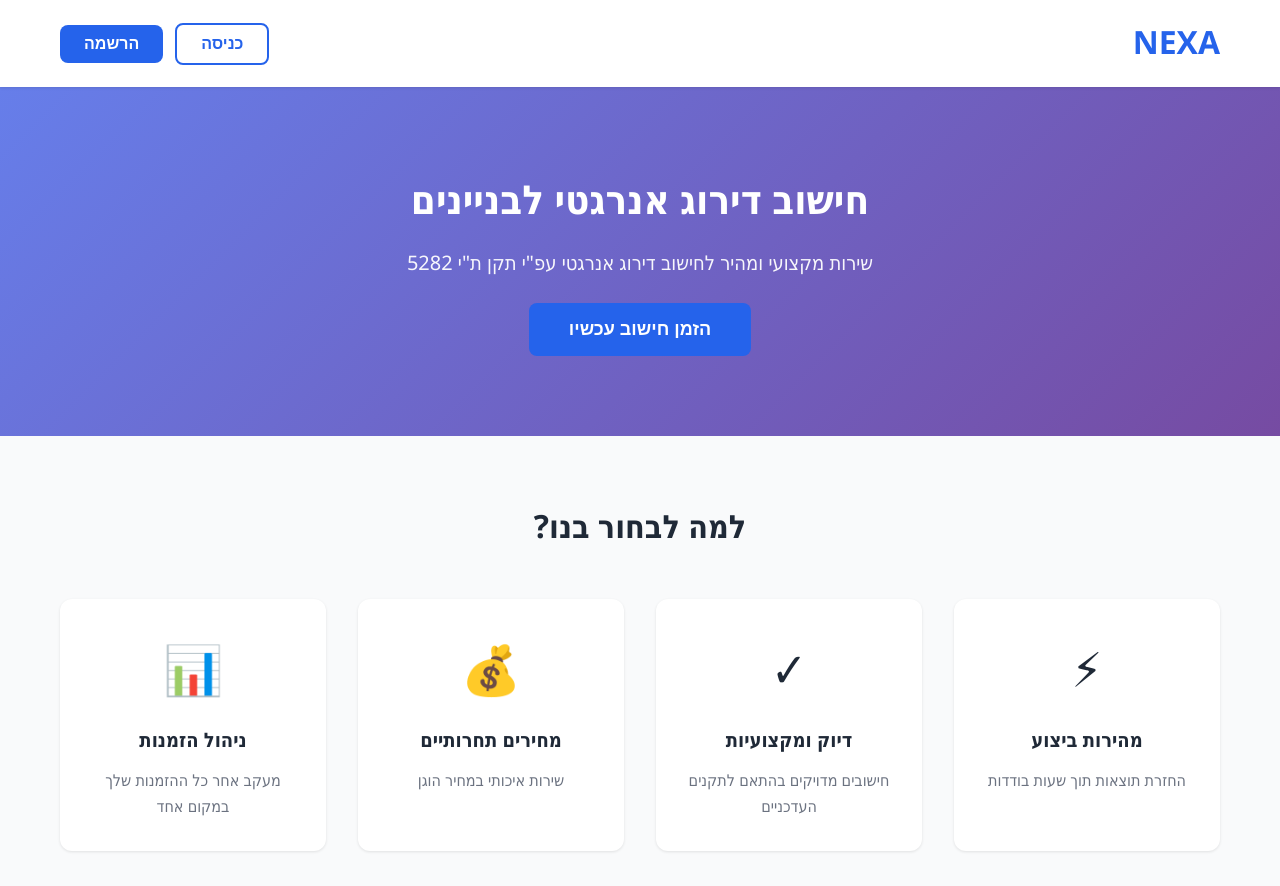
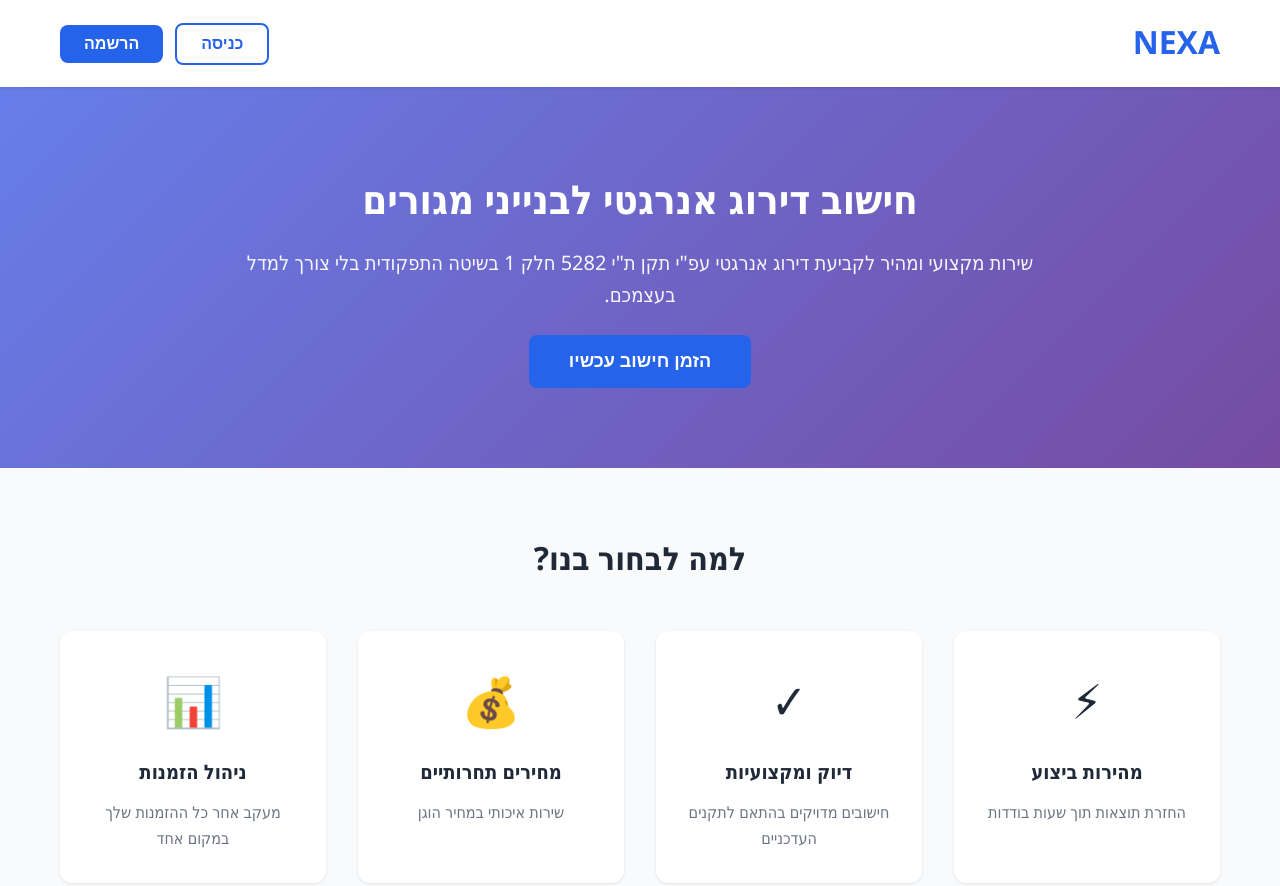
Before and after one commit to OfriTalesnick/nexa-energy-portal, a website: page public/index.html in a window 1280 px wide. Shown: the top 886 px of the page. Drawn offline with Linux system fonts and the light colour scheme.

Commit message:
Update hero section with detailed service description

```diff
--- a/public/index.html
+++ b/public/index.html
@@ -31,8 +31,8 @@
     <section class="hero" id="heroSection">
         <div class="container">
             <div class="hero-content">
-                <h2>חישוב דירוג אנרגטי לבניינים</h2>
-                <p class="hero-subtitle">שירות מקצועי ומהיר לחישוב דירוג אנרגטי עפ"י תקן ת"י 5282</p>
+                <h2>חישוב דירוג אנרגטי לבנייני מגורים</h2>
+                <p class="hero-subtitle">שירות מקצועי ומהיר לקביעת דירוג אנרגטי עפ"י תקן ת"י 5282 חלק 1 בשיטה התפקודית בלי צורך למדל בעצמכם.</p>
                 <button class="btn btn-large btn-primary" onclick="showOrderForm()">הזמן חישוב עכשיו</button>
             </div>
         </div>
```
